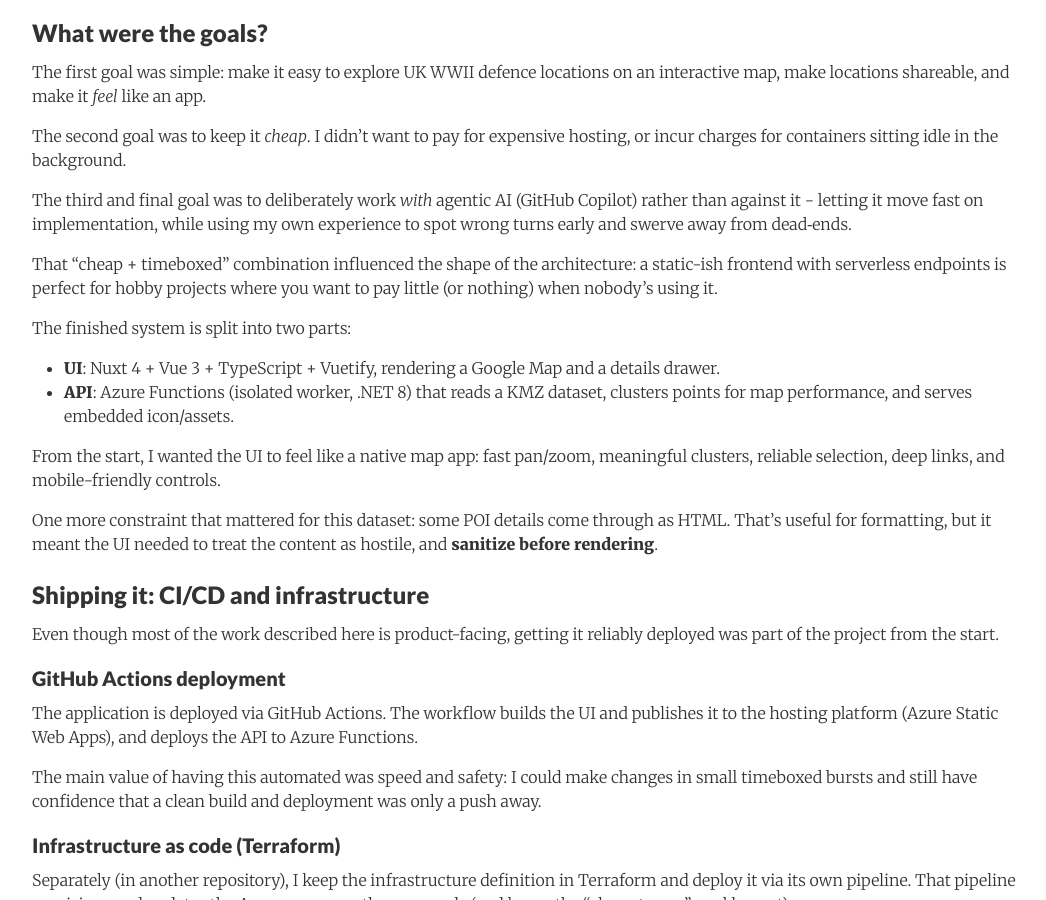
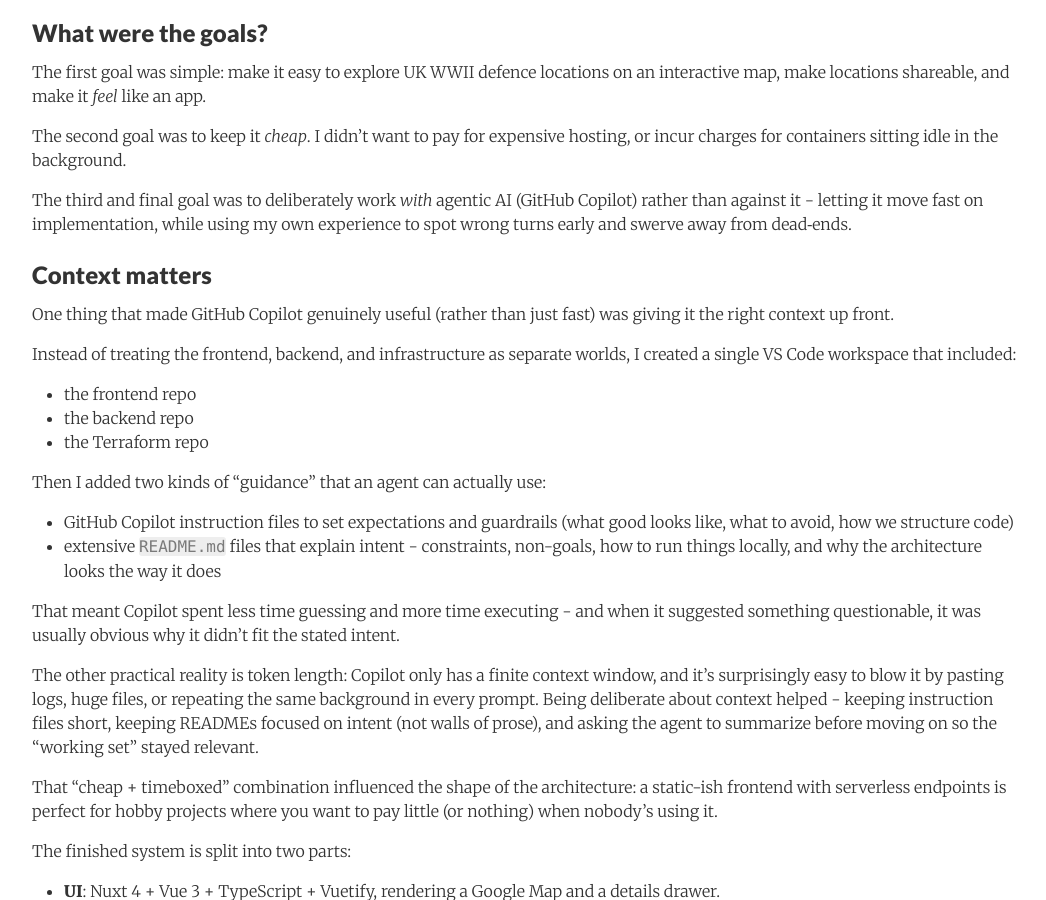
Before and after one commit to tobyreid/tobyreid.github.io, a Jekyll site: the page built from _posts/2026-01-01-building-with-agentic-ai-a-defence-of-britain-story.md, in a window 1280 px wide and 900 px high, scrolled down 780 px. Shown: the whole window, without its empty margins (112-1158 px from the left). Built offline with Jekyll 4.4.1, drawn with Linux system fonts in a browser that asks for light colours; nearby versions of some CDN libraries; comment, search, counter and statistics services are not loaded.

Commit message:
context matters

```diff
--- a/_posts/2026-01-01-building-with-agentic-ai-a-defence-of-britain-story.md
+++ b/_posts/2026-01-01-building-with-agentic-ai-a-defence-of-britain-story.md
@@ -25,6 +25,25 @@ The first goal was simple: make it easy to explore UK WWII defence locations on
 The second goal was to keep it _cheap_. I didn't want to pay for expensive hosting, or incur charges for containers sitting idle in the background.
 
 The third and final goal was to deliberately work _with_ agentic AI (GitHub Copilot) rather than against it - letting it move fast on implementation, while using my own experience to spot wrong turns early and swerve away from dead‑ends.
+
+## Context matters
+
+One thing that made GitHub Copilot genuinely useful (rather than just fast) was giving it the right context up front.
+
+Instead of treating the frontend, backend, and infrastructure as separate worlds, I created a single VS Code workspace that included:
+
+- the frontend repo
+- the backend repo
+- the Terraform repo
+
+Then I added two kinds of "guidance" that an agent can actually use:
+
+- GitHub Copilot instruction files to set expectations and guardrails (what good looks like, what to avoid, how we structure code)
+- extensive `README.md` files that explain intent - constraints, non-goals, how to run things locally, and why the architecture looks the way it does
+
+That meant Copilot spent less time guessing and more time executing - and when it suggested something questionable, it was usually obvious why it didn't fit the stated intent.
+
+The other practical reality is token length: Copilot only has a finite context window, and it's surprisingly easy to blow it by pasting logs, huge files, or repeating the same background in every prompt. Being deliberate about context helped - keeping instruction files short, keeping READMEs focused on intent (not walls of prose), and asking the agent to summarize before moving on so the "working set" stayed relevant.
 
 That "cheap + timeboxed" combination influenced the shape of the architecture: a static-ish frontend with serverless endpoints is perfect for hobby projects where you want to pay little (or nothing) when nobody's using it.
 
```
